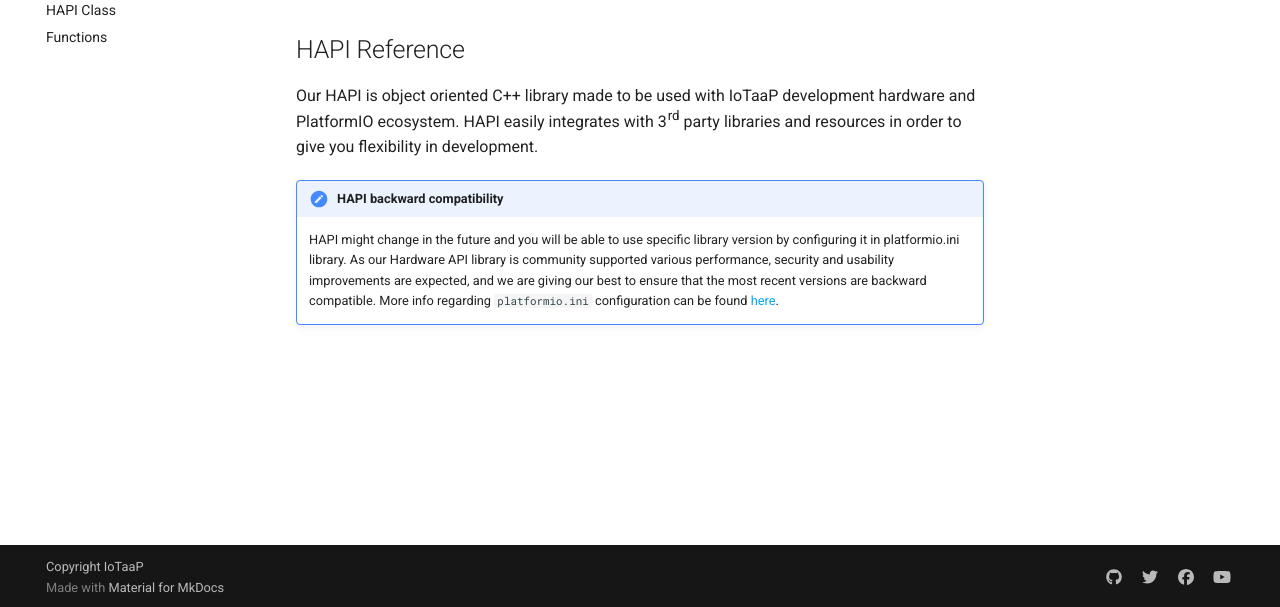
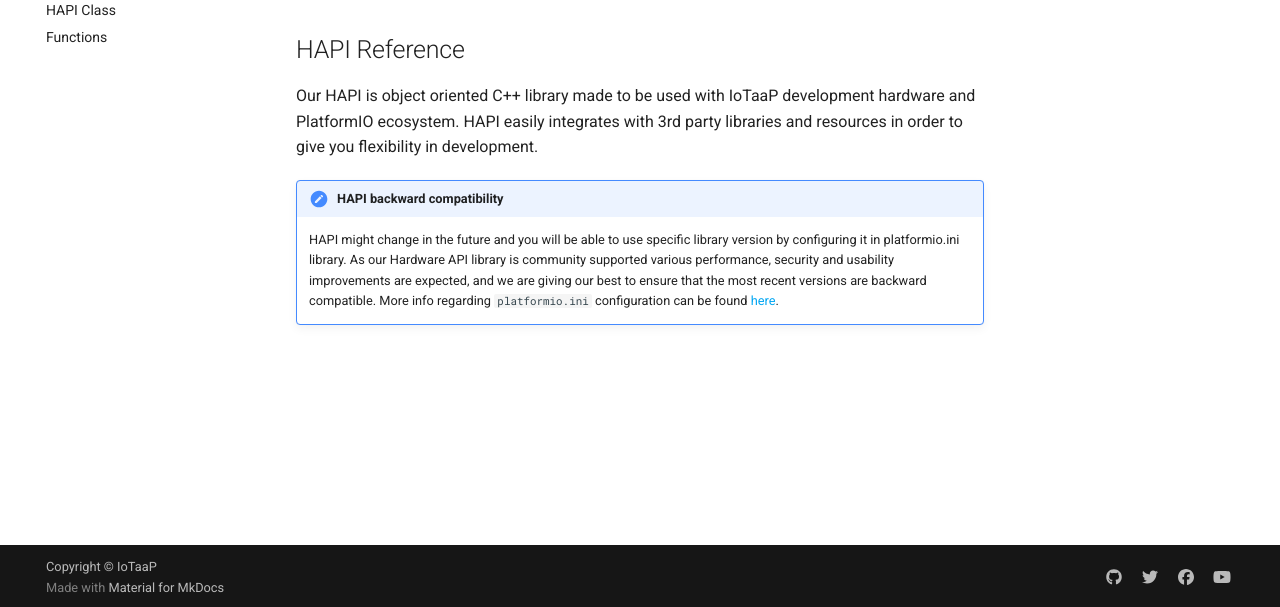
Before and after one commit to iotaap/docs-hapi, an MkDocs documentation site: the page built from docs/index.md, in a window 1280 px wide. Shown: the part 290-897 px from the top of the page. Built offline with MkDocs 1.6.1 and Material for MkDocs 9.7.7, drawn with Linux system fonts in a browser that asks for light colours; comment, search, counter and statistics services are not loaded.

Commit message:
Updated mkdocs configuration

```diff
--- a/mkdocs.yml
+++ b/mkdocs.yml
@@ -12,45 +12,32 @@ nav:
   - HAPI Class: hapi-class.md
   - Functions: functions.md
 
-# Copyright
-copyright: 'Copyright IoTaaP'
+copyright: 'Copyright &copy; IoTaaP'
 
 theme:
     name: material
     palette:
         primary: 'light-blue'
         accent: 'deep-purple'
-#    font:
-#        text: 'Ubuntu'
-#        code: 'Ubuntu Mono'
     logo: 'images/logo.png'
     favicon: 'images/favicon.png'
+
 markdown_extensions:
-  - codehilite
   - admonition
-  - pymdownx.arithmatex
-  - pymdownx.betterem:
-      smart_enable: all
-  - pymdownx.caret
-  - pymdownx.critic
-  - pymdownx.details
-  - pymdownx.emoji:
-      emoji_generator: !!python/name:pymdownx.emoji.to_svg
-  - pymdownx.inlinehilite
-  - pymdownx.magiclink
-  - pymdownx.mark
-  - pymdownx.smartsymbols
+  - pymdownx.highlight
   - pymdownx.superfences
-  - pymdownx.tasklist:
-      custom_checkbox: true
-  - pymdownx.tilde
+
 extra:
   social:
-    - type: 'github'
-      link: 'https://github.com/iotaap'
-    - type: 'twitter'
-      link: 'https://twitter.com/iotaap'
-    - type: 'facebook'
-      link: 'https://www.facebook.com/iotaap'
-    - type: 'youtube'
-      link: 'https://www.youtube.com/channel/UCC9hU3ndh6bh-LbW3YjI98g'
+    - icon: fontawesome/brands/github
+      link: https://github.com/iotaap
+      name: GitHub
+    - icon: fontawesome/brands/twitter
+      link: https://twitter.com/iotaap
+      name: Twitter
+    - icon: fontawesome/brands/facebook
+      link: https://www.facebook.com/iotaap
+      name: Facebook
+    - icon: fontawesome/brands/youtube
+      link: https://www.youtube.com/channel/UCC9hU3ndh6bh-LbW3YjI98g
+      name: YouTube
```
